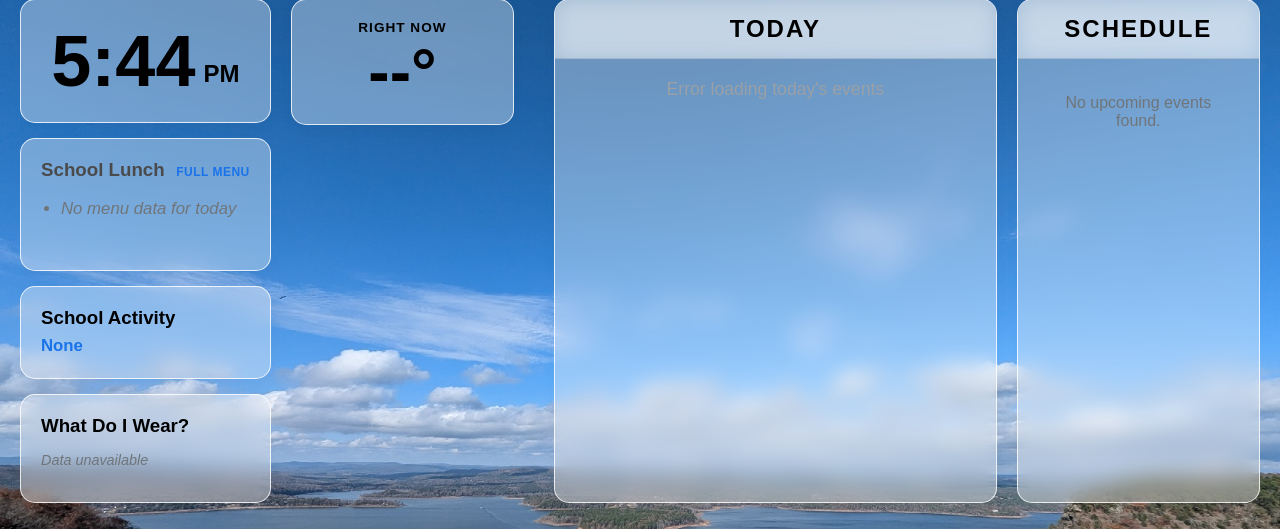
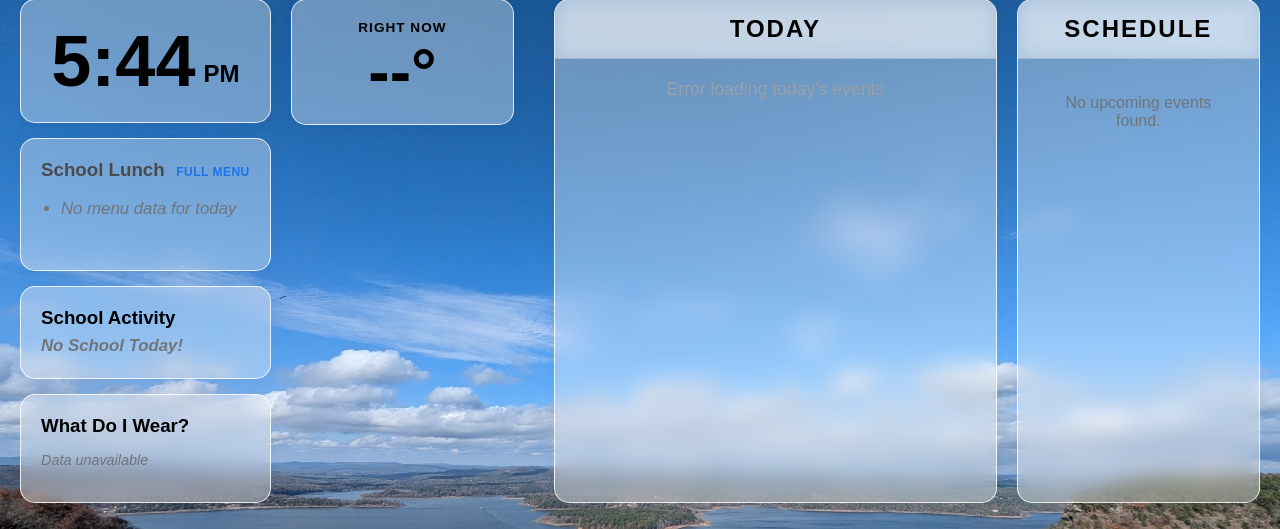
Before and after one commit to cwburress/family-center, a Flask app: page / in a window 1280 px wide. Shown: the part 21-550 px from the top of the page. Run offline with Flask 3, Linux system fonts and the light colour scheme; some libraries are stand-ins or nearby versions; some web fonts are replaced.

Commit message:
Display 'No School Today!' for School Activity on weekends and non-school days

```diff
--- a/app.py
+++ b/app.py
@@ -552,8 +552,11 @@ def save_activities(data):
 def get_school_activity():
     try:
         activity_data = load_activities()
-        today_name = datetime.datetime.now(ZoneInfo(TIMEZONE)).strftime('%A')
-        return activity_data.get(today_name, "None")
+        today = datetime.datetime.now(ZoneInfo(TIMEZONE))
+        today_name = today.strftime('%A')
+        if today.weekday() in (5, 6):  # Saturday or Sunday
+            return "No School Today!"
+        return activity_data.get(today_name, "No School Today!")
     except Exception as e:
         print(f"Activity Error: {e}")
         return "Unavailable"
--- a/templates/default/index.html
+++ b/templates/default/index.html
@@ -537,13 +537,13 @@
                     <h3 style="margin-bottom: 5px;">School Activity</h3>
                     <div style="font-size: 1.05rem; color: #3c4043; line-height: 1.4;">
                         {% if activity is string %}
-                            <span style="color: #1a73e8; font-weight: 600;">{{ activity }}</span>
+                            <span style="color: {% if activity == 'No School Today!' %}#70757a; font-style: italic;{% else %}#1a73e8;{% endif %} font-weight: 600;">{{ activity }}</span>
                         {% elif activity %}
                             {% for child, act in activity.items() %}
                                 <div style="margin-bottom: 4px;"><strong>{{ child }}:</strong> <span style="color: #1a73e8; font-weight: 600;">{{ act }}</span></div>
                             {% endfor %}
                         {% else %}
-                            <span style="color: #70757a; font-style: italic;">None</span>
+                            <span style="color: #70757a; font-style: italic; font-weight: 500;">No School Today!</span>
                         {% endif %}
                     </div>
                 </div>
```
